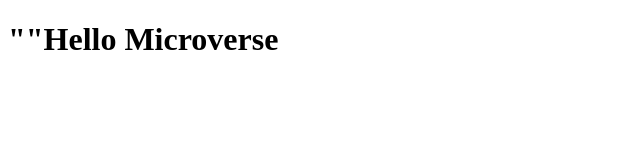
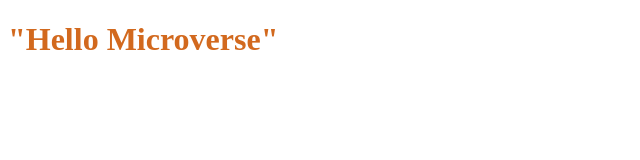
Before and after one commit to gitabiy/Hello-Microverse, a plain HTML site: page index.html in a window 1280 px wide. Shown: the whole page, without its empty margins (0-640 px from the left). Drawn offline with Linux system fonts and the light colour scheme.

Commit message:
Add style.css file

```diff
--- a/index.html
+++ b/index.html
@@ -5,8 +5,9 @@
     <meta http-equiv="X-UA-Compatible" content="IE=edge">
     <meta name="viewport" content="width=device-width, initial-scale=1.0">
     <title>Document</title>
+    <link rel="stylesheet" href="style.css">
 </head>
 <body>
-    <h1>""Hello Microverse</h1>
+    <h1 class="hello">"Hello Microverse"</h1>
 </body>
 </html>
--- /dev/null
+++ b/style.css
@@ -0,0 +1,3 @@
+.hello{
+    color: chocolate;
+}
```
